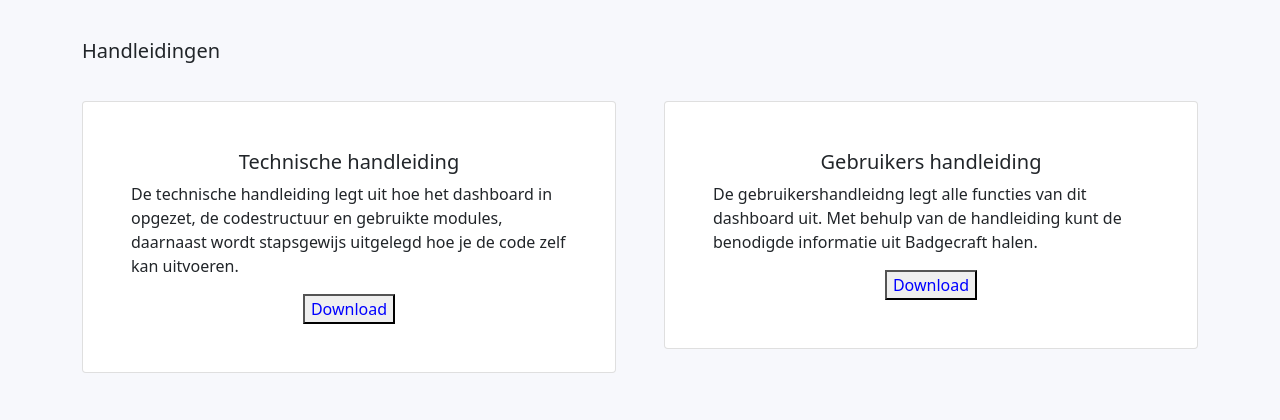
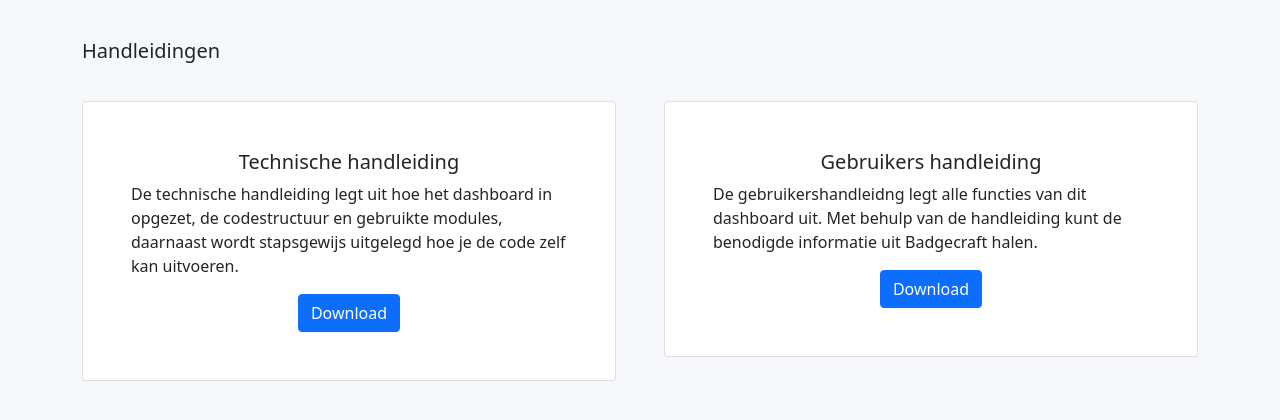
Before and after one commit to lucasvtoor/student-tracking, a Flask app: page /help in a window 1280 px wide. Shown: the part 259-679 px from the top of the page. Run offline with Flask 2, Linux system fonts and the light colour scheme.

Commit message:
button aangepast

```diff
--- a/app/templates/helppage.html
+++ b/app/templates/helppage.html
@@ -39,7 +39,7 @@
                  <p class="card-text">De technische handleiding legt uit hoe het dashboard in opgezet, de codestructuur en gebruikte modules, daarnaast wordt stapsgewijs uitgelegd hoe je de code zelf kan uitvoeren.</p>
                  <a
                     href="https://docs.google.com/document/d/1nWyhF8iyx1GK26zao37a-54S_qFOvP22MMF9Cb-RCWM/export?format=pdf"
-                 ></a><button style="color: blue">Download</button></a>
+                 ></a><button class="btn btn-primary">Download</button></a>
                 </div>
               </div>
 
@@ -49,7 +49,7 @@
                  <p class="card-text">De gebruikershandleidng legt alle functies van dit dashboard uit. Met behulp van de handleiding kunt de benodigde informatie uit Badgecraft halen.</p>
                  <a
                   href="https://docs.google.com/document/d/1nWyhF8iyx1GK26zao37a-54S_qFOvP22MMF9Cb-RCWM/export?format=pdf"
-                  ></a><button style="color: blue">Download</button></a>
+                  ></a><button class="btn btn-primary">Download</button></a>
                 </div>
              </div>
 
```
